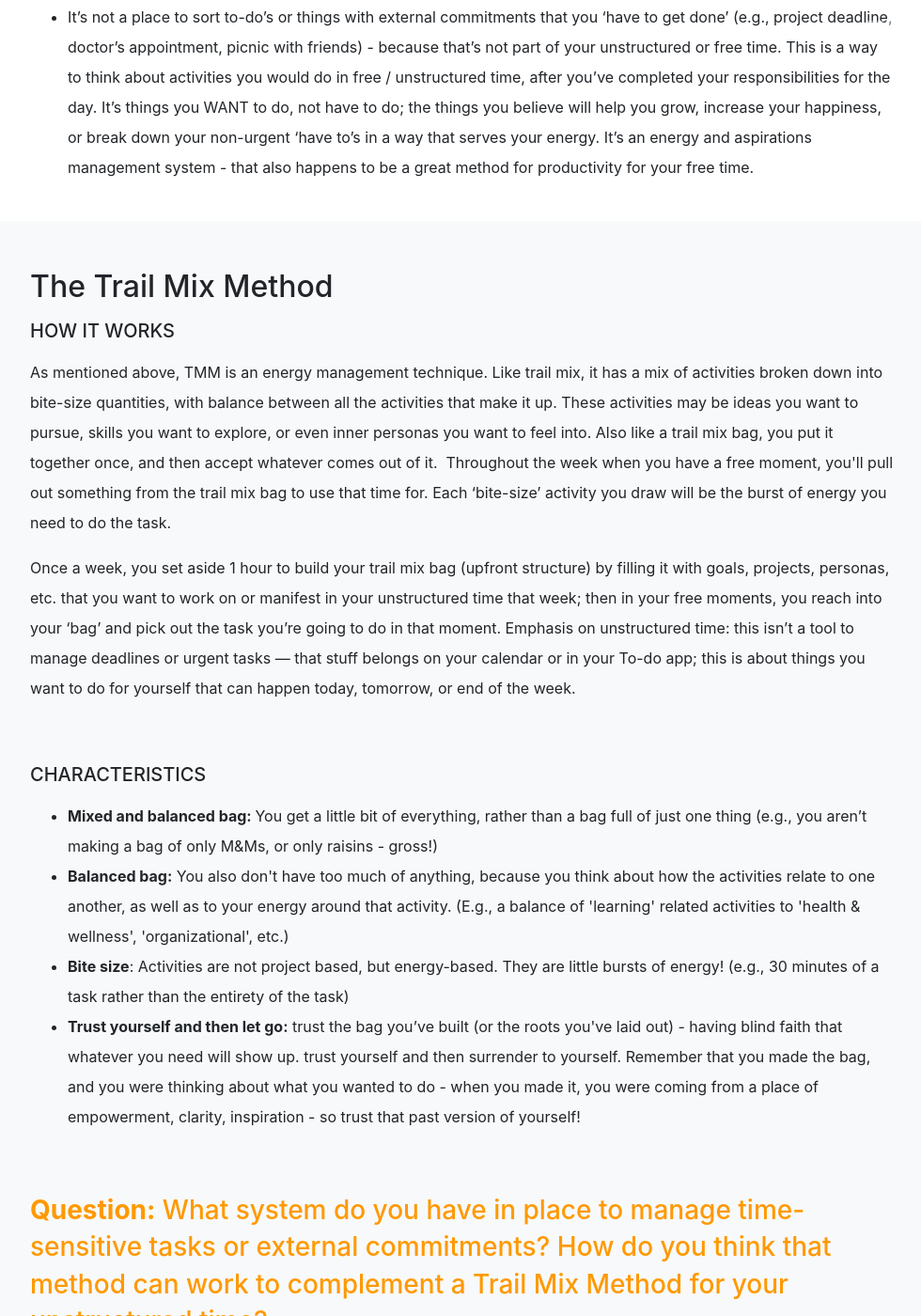
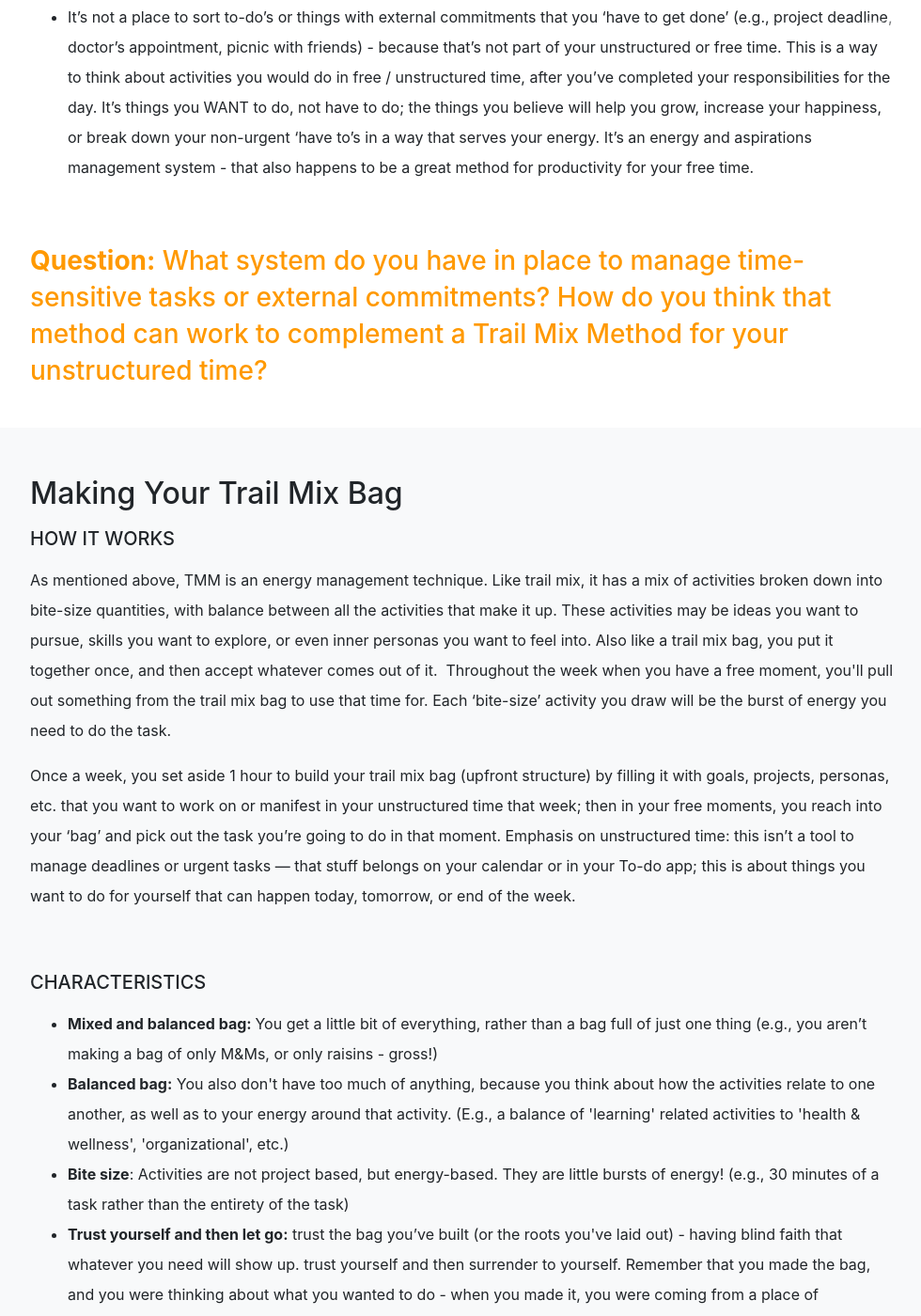
Before and after one commit to dalkat/dalkat.github.io, a Jekyll site: the page built from trailmix.md, in a window 1280 px wide and 1400 px high, scrolled down 3478 px. Shown: the whole window at 94% size, without its empty margins (148-1128 px from the left). Built offline with Jekyll 4.4.1, drawn with Linux system fonts in a browser that asks for light colours; nearby versions of some CDN libraries; some web fonts are replaced; library files that are not in the unit come from our copies; some of the changed text lies outside the part shown.

Commit message:
TMM 2.3 moved around sections and split out FAQ

```diff
--- a/_layouts/trailmix.html
+++ b/_layouts/trailmix.html
@@ -32,7 +32,7 @@ layout: default-sub
            <div class="text-muted" style="z-index: 99; background-color: #ff453c; width: 100%; padding: 4px 30px; vertical-align: middle; color: #ffffff!important; text-align:center; font-size:16px; border-top:0px #ffdc3b solid; border-bottom: 0px #ffdc3b solid; font-family: 'Montserrat', 'Helvetica Neue', Helvetica, Arial, sans-serif; font-weight:normal;"><i class="fa fa-star" aria-hidden="true"></i> &nbsp; &nbsp; Quick links: (1) I've been doing <a href="#start">things</a> and discovered the meaning of life *lol jokes* (2) You should read <a href="#read">these</a> books (3) I've been thinking a lot about balance, intuition, and ritual, and have some <a href="#read">questions</a> for you (4) Photo highlights @ end</div>
 -->
 
-    <section class="blog" style="padding-top:35px;padding-bottom:25px;" id="start">
+    <section class="blog" style="padding-top:35px;padding-bottom:25px;">
       <div class="container">
         <div class="row">
           <div class="col-lg-1 col-md-1" style="line-height: 2;"></div>
@@ -101,6 +101,11 @@ layout: default-sub
             <li>It&rsquo;s not a place to sort  to-do&rsquo;s or things with external commitments that you &lsquo;have to get done&rsquo; (e.g., project deadline, doctor&rsquo;s appointment, picnic with friends) - because that&rsquo;s not part of your unstructured or free time. This is a way to think about activities you would do in free / unstructured time, after you&rsquo;ve completed your responsibilities for the day. It&rsquo;s things you WANT to do, not have to do; the things you believe will help you grow, increase your happiness, or break down your non-urgent &lsquo;have to&rsquo;s in a way that serves your energy. It&rsquo;s an energy and aspirations management system - that also happens to be a great method for productivity for your free time.&nbsp;</li>
             </ul></p>
 
+
+            <p>&nbsp;</p>
+
+            <blockquote><h3 style="line-height: 1.4;color: #ff9900;"><b>Question:</b> What system do you have in place to manage time-sensitive tasks or external commitments? How do you think that method can work to complement a Trail Mix Method for your unstructured time?</h3></blockquote>
+
           </div>
         </div>
       </div>
@@ -112,7 +117,8 @@ layout: default-sub
         <div class="row">
           <div class="col-lg-1 col-md-1" style="line-height: 2;"></div>
           <div class="col-lg-10 col-md-10 col-sm-12 col-12" style="line-height: 2;">
-            <p><h2>The Trail Mix Method</h2></p>
+
+            <p><h2>Making Your Trail Mix Bag</strong></h2></p>
 
             <p><h5>HOW IT WORKS</h5></p>
             <p>As mentioned above, TMM is an energy management technique. Like trail mix, it has a mix of activities broken down into bite-size quantities, with balance between all the activities that make it up. These activities may be ideas you want to pursue, skills you want to explore, or even inner personas you want to feel into. Also like a trail mix bag, you put it together once, and then accept whatever comes out of it.&nbsp; Throughout the week when you have a free moment, you'll pull out something from the trail mix bag to use that time for.&nbsp;Each &lsquo;bite-size&rsquo; activity you draw will be the burst of energy you need to do the task.</p>
@@ -127,13 +133,8 @@ layout: default-sub
             <li><strong>Bite size</strong>: Activities are not project based, but energy-based. They are little bursts of energy! (e.g., 30 minutes of a task rather than the entirety of the task)</li>
             <li><strong>Trust yourself and then let go:</strong> trust the bag you&rsquo;ve built (or the roots you've laid out) - having blind faith that whatever you need will show up. trust yourself and then surrender to yourself. Remember that you made the bag, and you were thinking about what you wanted to do - when you made it, you were coming from a place of empowerment, clarity, inspiration - so trust that past version of yourself!</li>
             </ul></p>
-            <p>&nbsp;</p>
-
-            <blockquote><h3 style="line-height: 1.4;color: #ff9900;"><b>Question:</b> What system do you have in place to manage time-sensitive tasks or external commitments? How do you think that method can work to complement a Trail Mix Method for your unstructured time?</h3></blockquote>
 
             <p>&nbsp;</p>
-            <h2>&nbsp;&nbsp;</h2>
-            <p><h2>Making Your Trail Mix Bag</strong></h2></p>
 
             <p><h5>THE WEEKLY RITUAL OF CREATING YOUR TRAIL MIX BAG</h5></p>
             <p>This is where the little bit of upfront structure and discipline comes in to help you surrender throughout the week. I schedule an hour chunk every Sunday night that I call &lsquo;Trail Mix Sunday&rsquo; where I create my bag for the week. Doesn&rsquo;t matter when you do this (morning, night, Sunday, Wednesday) but ideally whenever you feel your week starts so you can plan for the week. For your first Trail Mix Sunday, set aside an extra 30 minutes.&nbsp;</p>
@@ -162,6 +163,20 @@ layout: default-sub
             <br>
 
             <p>&nbsp;</p>
+
+          </div>
+        </div>
+      </div>
+    </section>
+
+
+
+
+    <section class="blog" style="padding-top:35px;padding-bottom:25px;">
+      <div class="container">
+        <div class="row">
+          <div class="col-lg-1 col-md-1" style="line-height: 2;"></div>
+          <div class="col-lg-10 col-md-10 col-sm-12 col-12" style="line-height: 2;">
 
             <h2>Q&A + Tips to create an effective Trail Mix System</h2><br>
             <p><strong>Q: What does the &lsquo;bag&rsquo; look like?</strong></p>
@@ -230,7 +245,8 @@ layout: default-sub
       </section>
 
 
-    <section class="blog" style="padding-top:35px;padding-bottom:25px;">
+
+    <section class="blog bg-light" style="padding-top:35px;padding-bottom:25px;">
       <div class="container">
         <div class="row">
 
```
